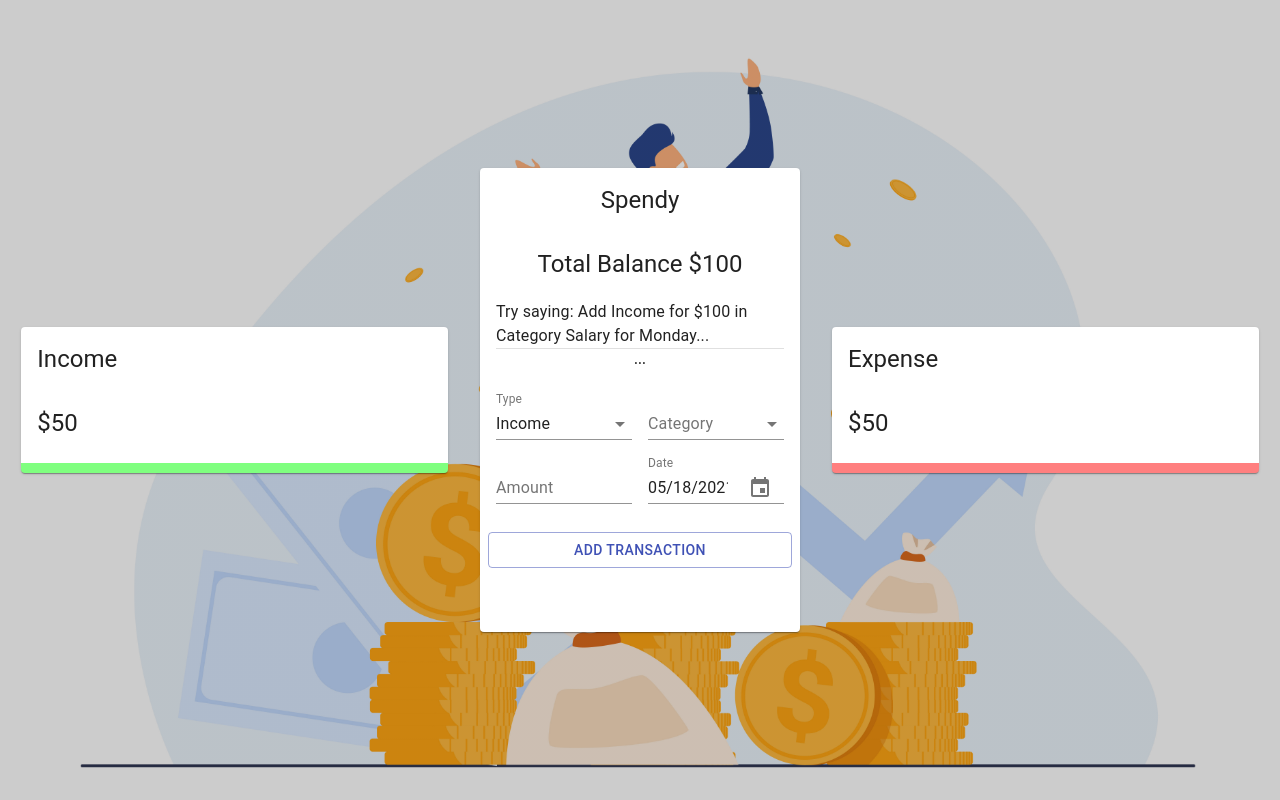
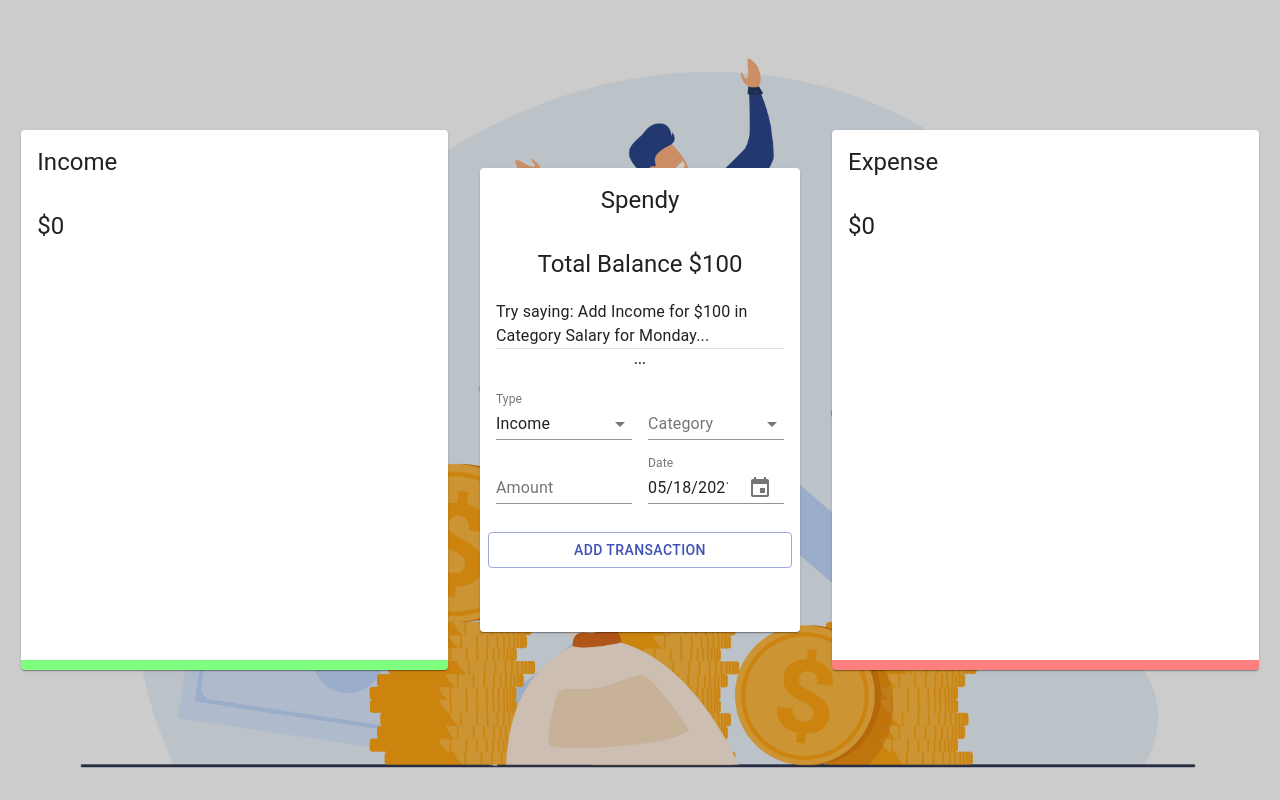
Before and after one commit to willtrinh/spendi, a React (Create React App) app: page / in a window 1280 px wide. Built offline with nearby package versions, Linux system fonts and the light colour scheme.

Commit message:
Implemented chart

```diff
--- a/src/App.js
+++ b/src/App.js
@@ -1,6 +1,6 @@
 import React from 'react';
 import { Grid } from '@material-ui/core';
-import Details from './components/Details';
+import Details from './components/Details/Details';
 import Main from './components/Main/Main';
 import useStyles from './styles';
 export const App = () => {
--- a/src/components/Details.jsx
+++ b/src/components/Details/Details.jsx
@@ -1,15 +1,17 @@
 import React from "react";
 import { Card, CardHeader, CardContent, Typography } from "@material-ui/core";
 import { Doughnut } from "react-chartjs-2";
+import useTransactions from "../../useTransactions.js";
 import useStyles from "./styles";
 export const Details = ({ title }) => {
   const classes = useStyles();
+  const { total, chartData } = useTransactions(title);
   return (
     <Card className={title === "Income" ? classes.income : classes.expense}>
       <CardHeader title={title} />
       <CardContent>
-        <Typography variant="h5">$50</Typography>
-        {/* <Doughnut data="DATA" /> */}
+        <Typography variant="h5">${total}</Typography>
+        <Doughnut data={chartData} />
       </CardContent>
     </Card>
   );
--- a/src/useTransactions.js
+++ b/src/useTransactions.js
@@ -6,15 +6,15 @@
   resetCategories();
   const { transactions } = useContext(AppContext);
   const transactionType = transactions.filter((transaction) => transaction.type === title);
-  const total = transactionType.reduce((acc, currentVal) => acc += currentVal.amount, 0);
+  const total = transactionType.reduce((acc, currVal) => acc += currVal.amount, 0);
   const categories = title === 'Income' ? incomeCategories : expenseCategories;
-  console.log({ transactionType, total, categories });
+  // console.log({ transactionType, total, categories });
 
   // sum up all categories to display in pie chart data
   transactionType.forEach((transaction) => {
     const category = categories.find((cat) => cat.type === transaction.category);
     if (category) {
-      category.amount += transaction.category;
+      category.amount += transaction.amount;
     }
   })
 
@@ -23,12 +23,12 @@
 
   const chartData = {
     datasets: [{
-      data: filteredCategories.map((cat) => cat.amount),
-      backgroundColor: filteredCategories.map((cat) => cat.color),
+      data: filteredCategories.map((c) => c.amount),
+      backgroundColor: filteredCategories.map((c) => c.color),
     }],
-    labels: filteredCategories.map((cat) => cat.type)
-  }
-
+    labels: filteredCategories.map((c) => c.type),
+  };
+  console.log(chartData);
   return { filteredCategories, total, chartData };
 }
 
```
Also changed, not shown: src/components/Details/styles.js (renamed from src/components/styles.js).
